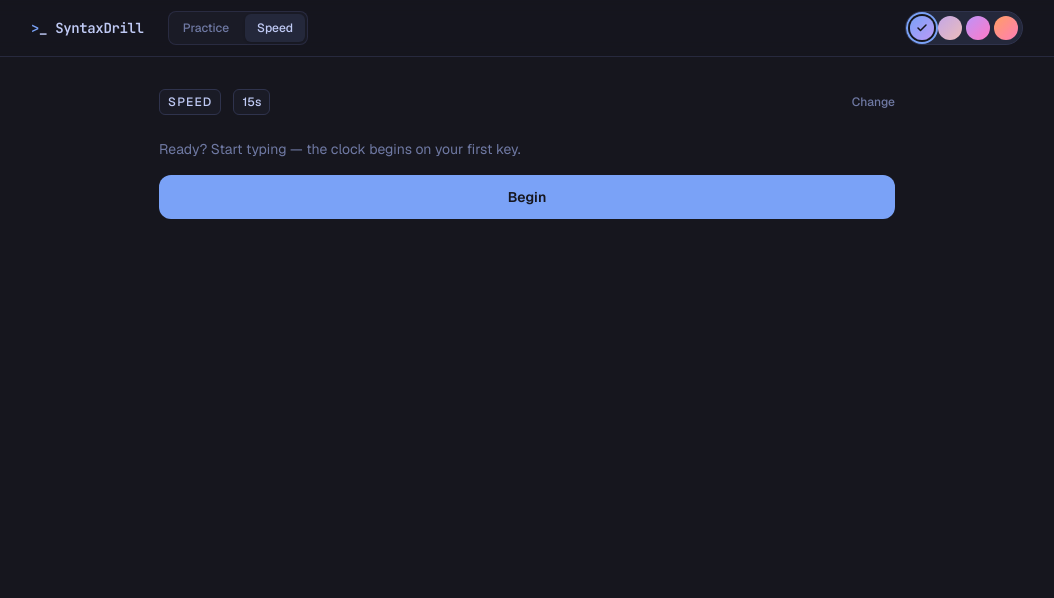
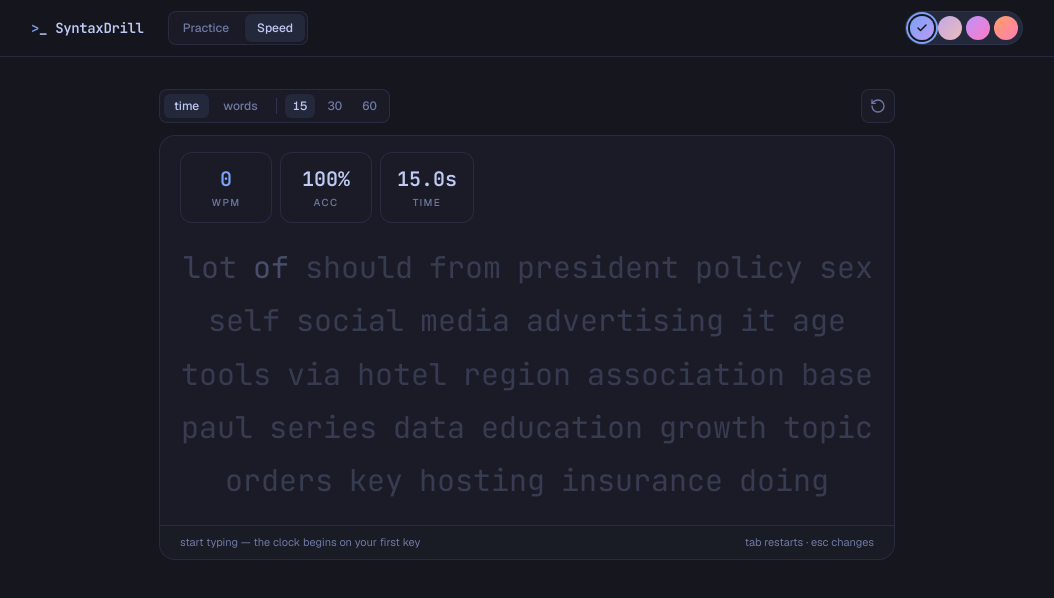
Before and after one commit to GabrielRayat-dev/SyntaxDrill, a Next.js app: page /speed in a window 1280 px wide. Both pictures are taken after a click on the button "Start test". Shown: the top 598 px of the page, without its empty margins (113-1167 px from the left). Built offline with nearby package versions, Linux system fonts and the light colour scheme.

Commit message:
feat: word-stream speed test with syntax coloring

```diff
--- a/src/app/speed/SpeedScreen.tsx
+++ b/src/app/speed/SpeedScreen.tsx
@@ -1,23 +1,22 @@
 "use client";
 
 import { useCallback, useEffect, useRef, useState } from "react";
-import Link from "next/link";
-import type { EditorState } from "@/lib/engine";
-import {
-  createEditor,
-  typeChar,
-  backspace,
-  isFinished,
-  finish,
-  wpm,
-  accuracy,
-} from "@/lib/engine";
+import { RotateCcw } from "lucide-react";
 import type { SpeedTestMode, SpeedTestRecord } from "@/types";
 import { pickWords } from "@/lib/words";
 import { createLocalRecordStore, newId } from "@/lib/storage/local";
 import type { SpeedConfig } from "@/lib/config";
-import { WORD_TARGETS } from "@/lib/config";
-import CodeEditor from "@/components/CodeEditor";
+import { TIME_TARGETS, WORD_TARGETS } from "@/lib/config";
+import type { WordTestState } from "@/lib/speedEngine";
+import {
+  createWordTest,
+  refillWordTest,
+  typeChar,
+  backspace,
+  speedWpm,
+  speedRaw,
+  speedAccuracy,
+} from "@/lib/speedEngine";
 import StatChip from "@/components/StatChip";
 import AppHeader from "@/components/AppHeader";
 
@@ -33,196 +32,206 @@ export default function SpeedScreen({
   initialWords,
 }: SpeedScreenProps) {
   const [config, setConfig] = useState<SpeedConfig | null>(initialConfig);
-  const [words, setWords] = useState<string[]>(initialWords);
   const [phase, setPhase] = useState<"config" | "type" | "result">(
     initialConfig ? "type" : "config",
   );
-  const [editor, setEditor] = useState<EditorState | null>(null);
+  const [test, setTest] = useState<WordTestState | null>(() =>
+    initialConfig ? createWordTest(initialWords) : null,
+  );
   const [elapsed, setElapsed] = useState(0);
-  const editorRef = useRef<EditorState | null>(null);
-  const finishingRef = useRef(false);
+  const testRef = useRef<WordTestState | null>(null);
 
   useEffect(() => {
-    editorRef.current = editor;
-  }, [editor]);
+    testRef.current = test;
+  }, [test]);
 
-  const targetText = words.join(" ");
-
-  function start(cfg: SpeedConfig) {
-    finishingRef.current = false;
-    setConfig(cfg);
-    setWords(pickWords(cfg.mode === "time" ? TIME_BUFFER : cfg.target));
-    setEditor(null);
-    setElapsed(0);
-    setPhase("type");
-  }
-
-  function beginTyping() {
-    if (!targetText) return;
-    setEditor(createEditor(targetText));
-  }
-
-  const finishNow = useCallback(() => {
-    const cur = editorRef.current;
-    if (!cur || finishingRef.current || !config) return;
-    finishingRef.current = true;
-    const done = finish(cur);
-    setEditor(done);
+  const saveRecord = useCallback(
+    (done: WordTestState, cfg: SpeedConfig) => {
       const durationMs =
         (done.finishedAt ?? Date.now()) - (done.startedAt ?? Date.now());
       const record: SpeedTestRecord = {
         id: newId(),
         kind: "speed",
-      mode: config.mode,
-      target: config.target,
+        mode: cfg.mode,
+        target: cfg.target,
         startedAt: new Date().toISOString(),
         durationMs,
-      wpm: wpm(done),
-      accuracy: accuracy(done),
-      errors: done.errorCount,
+        wpm: speedWpm(done),
+        accuracy: speedAccuracy(done),
+        errors: done.errorKeystrokes,
       };
       createLocalRecordStore().add(record);
       setPhase("result");
-  }, [config]);
+    },
+    [],
+  );
+
+  const start = useCallback(
+    (cfg: SpeedConfig) => {
+      const words = pickWords(cfg.mode === "time" ? TIME_BUFFER : cfg.target);
+      setConfig(cfg);
+      setTest(createWordTest(words));
+      setElapsed(0);
+      setPhase("type");
+    },
+    [],
+  );
 
   function handleType(ch: string) {
-    if (phase !== "type" || !editor) return;
-    const next = typeChar(editor, ch);
-    if (isFinished(next)) {
-      setEditor(next);
-      finishNow();
-    } else {
-      setEditor(next);
+    if (!test || test.finishedAt !== null) return;
+    let next = typeChar(test, ch);
+    if (
+      config?.mode === "time" &&
+      next.currentIndex > next.words.length - 120
+    ) {
+      next = refillWordTest(next, pickWords(200));
+    }
+    setTest(next);
+    if (next.finishedAt !== null) {
+      saveRecord(next, config!);
     }
   }
 
   function handleBackspace() {
-    if (phase !== "type") return;
-    setEditor((prev) => (prev ? backspace(prev) : prev));
+    if (!test) return;
+    setTest(backspace(test));
   }
 
   useEffect(() => {
-    if (phase !== "type" || !config || config.mode !== "time") return;
+    if (phase !== "type" || config?.mode !== "time" || !test?.startedAt) return;
     const id = setInterval(() => {
-      const cur = editorRef.current;
-      if (!cur?.startedAt || cur.finishedAt) return;
+      const cur = testRef.current;
+      if (!cur?.startedAt || cur.finishedAt !== null) return;
       const ms = Date.now() - cur.startedAt;
       setElapsed(ms);
-      if (ms >= config.target * 1000) finishNow();
+      if (ms >= config.target * 1000) {
+        const done = { ...cur, finishedAt: Date.now() };
+        setTest(done);
+        saveRecord(done, config);
+      }
     }, 100);
     return () => clearInterval(id);
-  }, [phase, config, finishNow]);
+  }, [phase, config, test?.startedAt, saveRecord]);
 
-  const remainingWords = editor
-    ? targetText
-        .slice(editor.typed.length)
-        .trim()
-        .split(/\s+/)
-        .filter(Boolean).length
-    : words.length;
+  useEffect(() => {
+    if (phase !== "type" || !test) return;
+    const onKey = (e: KeyboardEvent) => {
+      const target = e.target as HTMLElement | null;
+      if (
+        target &&
+        (target.tagName === "BUTTON" ||
+          target.tagName === "INPUT" ||
+          target.tagName === "TEXTAREA" ||
+          target.tagName === "A" ||
+          target.isContentEditable)
+      ) {
+        return;
+      }
+      if (e.ctrlKey || e.metaKey || e.altKey) return;
+      if (e.key === "Tab") {
+        e.preventDefault();
+        if (config) start(config);
+        return;
+      }
+      if (e.key === "Escape") {
+        e.preventDefault();
+        setPhase("config");
+        return;
+      }
+      if (e.key === "Backspace") {
+        e.preventDefault();
+        handleBackspace();
+        return;
+      }
+      if (e.key.length === 1) {
+        e.preventDefault();
+        handleType(e.key);
+      }
+    };
+    window.addEventListener("keydown", onKey);
+    return () => window.removeEventListener("keydown", onKey);
+  });
+
+  const blurTarget = (e: React.MouseEvent) => {
+    (e.currentTarget as HTMLElement | null)?.blur?.();
+    (document.activeElement as HTMLElement | null)?.blur?.();
+  };
 
   return (
     <div className="min-h-screen">
       <AppHeader />
       <main className="mx-auto max-w-3xl px-4 py-8">
-        {phase === "config" && <SpeedConfigPanel onPick={start} />}
+        {phase === "config" && (
+          <SpeedConfigPanel onPick={start} initial={config ?? undefined} />
+        )}
 
-        {phase !== "config" && config && (
+        {phase !== "config" && config && test && (
           <>
-            <div className="mb-6 flex items-center justify-between gap-3">
-              <div className="flex items-center gap-3 text-xs">
-                <span className="rounded-md border border-edge bg-surface px-2 py-1 font-medium uppercase tracking-widest text-ink">
-                  Speed
-                </span>
-                <span className="rounded-md border border-edge bg-surface px-2 py-1 font-medium text-ink">
-                  {config.mode === "time"
-                    ? `${config.target}s`
-                    : `${config.target} words`}
-                </span>
-              </div>
+            <div className="mb-3 flex items-center justify-between gap-3">
+              <ConfigBar
+                config={config}
+                onPick={(cfg) => start(cfg)}
+                onBlur={blurTarget}
+              />
               <button
-                onClick={() => setPhase("config")}
-                className="text-xs font-medium text-muted transition-colors hover:text-ink"
+                onClick={(e) => {
+                  blurTarget(e);
+                  start(config);
+                }}
+                title="Restart (Tab)"
+                aria-label="Restart test"
+                className="rounded-lg border border-edge/70 bg-surface p-2 text-muted transition-colors hover:border-accent hover:text-accent"
               >
-                Change
+                <RotateCcw className="h-4 w-4" aria-hidden />
               </button>
             </div>
 
-            {phase === "type" && !editor && (
-              <div className="sd-rise space-y-4">
-                <p className="text-sm text-muted">
-                  Ready? Start typing — the clock begins on your first key.
-                </p>
-                <button
-                  onClick={beginTyping}
-                  className="w-full rounded-xl bg-accent px-4 py-3 text-sm font-semibold text-page transition-opacity hover:opacity-90"
-                >
-                  Begin
-                </button>
-              </div>
-            )}
-
-            {phase === "type" && editor && (
-              <div className="sd-rise space-y-3">
+            {phase === "type" && (
+              <div className="sd-rise overflow-hidden rounded-2xl border border-edge/70 bg-surface">
+                <div className="flex items-center justify-between gap-3 px-4 pt-4 sm:px-5">
                   <div className="flex gap-2">
-                  <StatChip label="WPM" value={wpm(editor).toFixed(0)} accent />
+                    <StatChip
+                      label="WPM"
+                      value={speedWpm(test).toFixed(0)}
+                      accent
+                    />
                     <StatChip
                       label="Acc"
-                    value={`${Math.round(accuracy(editor) * 100)}%`}
+                      value={`${Math.round(speedAccuracy(test) * 100)}%`}
                     />
-                  {config.mode === "time" && (
+                    {config.mode === "time" ? (
                       <StatChip
                         label="Time"
                         value={`${Math.max(0, config.target - elapsed / 1000).toFixed(1)}s`}
                       />
+                    ) : (
+                      <StatChip
+                        label="Left"
+                        value={String(
+                          Math.max(0, config.target - test.currentIndex),
                         )}
-                  {config.mode === "words" && (
-                    <StatChip label="Left" value={String(remainingWords)} />
+                      />
                     )}
                   </div>
-                <CodeEditor
-                  target={targetText}
-                  state={editor}
-                  onType={handleType}
-                  onBackspace={handleBackspace}
-                />
-                <p className="text-center text-[11px] text-muted">
-                  Backspace fixes mistakes.{" "}
-                  {config.mode === "time"
-                    ? "Time runs regardless of accuracy."
-                    : "Finish all words to stop the clock."}
-                </p>
+                </div>
+
+                <WordStream test={test} onBlur={blurTarget} />
+
+                <div className="flex items-center justify-between gap-3 border-t border-edge/70 bg-surface/60 px-4 py-2 text-[11px] text-muted sm:px-5">
+                  <span>start typing — the clock begins on your first key</span>
+                  <span className="hidden sm:inline">
+                    tab restarts · esc changes
+                  </span>
+                </div>
               </div>
             )}
 
-            {phase === "result" && editor && (
-              <div className="sd-rise space-y-3">
-                <div className="rounded-xl border border-edge/70 bg-surface p-5">
-                  <h2 className="mb-4 text-sm font-semibold text-ink">Done</h2>
-                  <div className="flex gap-2">
-                    <StatChip label="WPM" value={wpm(editor).toFixed(0)} accent />
-                    <StatChip
-                      label="Acc"
-                      value={`${Math.round(accuracy(editor) * 100)}%`}
+            {phase === "result" && (
+              <SpeedResult
+                test={test}
+                onAgain={() => start(config)}
+                onChange={() => setPhase("config")}
               />
-                    <StatChip label="Errors" value={String(editor.errorCount)} />
-                  </div>
-                </div>
-                <div className="flex flex-col gap-2 sm:flex-row">
-                  <button
-                    onClick={() => config && start({ ...config })}
-                    className="flex-1 rounded-xl bg-accent px-4 py-3 text-sm font-semibold text-page transition-opacity hover:opacity-90"
-                  >
-                    Go again
-                  </button>
-                  <Link
-                    href="/app"
-                    className="flex-1 rounded-xl border border-edge bg-surface px-4 py-3 text-center text-sm font-medium text-ink transition-colors hover:bg-raised"
-                  >
-                    Back to tracks
-                  </Link>
-                </div>
-              </div>
             )}
           </>
         )}
@@ -231,11 +240,186 @@ export default function SpeedScreen({
   );
 }
 
-function SpeedConfigPanel({ onPick }: { onPick: (config: SpeedConfig) => void }) {
-  const [mode, setMode] = useState<SpeedTestMode>("time");
-  const [target, setTarget] = useState<number>(15);
+function ConfigBar({
+  config,
+  onPick,
+  onBlur,
+}: {
+  config: SpeedConfig;
+  onPick: (config: SpeedConfig) => void;
+  onBlur: (e: React.MouseEvent) => void;
+}) {
+  const targets = config.mode === "time" ? TIME_TARGETS : WORD_TARGETS;
+  return (
+    <div className="flex items-center gap-1 rounded-lg border border-edge/70 bg-surface p-1 text-xs font-medium">
+      {(["time", "words"] as const).map((mode) => (
+        <button
+          key={mode}
+          onClick={(e) => {
+            onBlur(e);
+            onPick({ mode, target: mode === "time" ? 15 : 10 });
+          }}
+          className={`rounded-md px-2.5 py-1 transition-colors ${
+            config.mode === mode ? "bg-raised text-ink" : "text-muted hover:text-ink"
+          }`}
+        >
+          {mode}
+        </button>
+      ))}
+      <span className="mx-1 h-4 w-px bg-edge" aria-hidden />
+      {targets.map((target) => (
+        <button
+          key={target}
+          onClick={(e) => {
+            onBlur(e);
+            onPick({ mode: config.mode, target });
+          }}
+          className={`rounded-md px-2 py-1 tabular-nums transition-colors ${
+            config.target === target
+              ? "bg-raised text-ink"
+              : "text-muted hover:text-ink"
+          }`}
+        >
+          {target}
+        </button>
+      ))}
+    </div>
+  );
+}
 
-  const targets = mode === "time" ? [15, 30, 60] : [...WORD_TARGETS];
+function WordStream({
+  test,
+  onBlur,
+}: {
+  test: WordTestState;
+  onBlur: (e: React.MouseEvent) => void;
+}) {
+  const { words, currentIndex, currentTyped } = test;
+  const windowStart = Math.max(0, currentIndex - 3);
+  const windowEnd = Math.min(words.length, windowStart + 30);
+  const visible = words.slice(windowStart, windowEnd);
+
+  return (
+    <div
+      className="flex min-h-[11rem] items-center justify-center px-4 py-6 sm:min-h-[13rem]"
+      onMouseDown={onBlur}
+    >
+      <div className="flex w-full flex-wrap items-center justify-center gap-x-4 gap-y-3 font-mono text-2xl leading-snug sm:text-3xl">
+        {visible.map((word, offset) => {
+          const index = windowStart + offset;
+          if (index < currentIndex) {
+            const back = currentIndex - index;
+            const opacity = Math.max(0.25, 1 - back * 0.18);
+            const wrong = test.typedWords[index] !== word;
+            return (
+              <span
+                key={index}
+                className={wrong ? "text-bad" : "text-accent"}
+                style={{ opacity }}
+              >
+                {word}
+              </span>
+            );
+          }
+          if (index === currentIndex) {
+            return (
+              <span key={index} className="whitespace-nowrap">
+                <ActiveWord word={word} typed={currentTyped} />
+              </span>
+            );
+          }
+          const upcoming = index - currentIndex;
+          return (
+            <span
+              key={index}
+              className="text-muted"
+              style={{ opacity: upcoming <= 1 ? 0.55 : 0.35 }}
+            >
+              {word}
+            </span>
+          );
+        })}
+      </div>
+    </div>
+  );
+}
+
+function ActiveWord({ word, typed }: { word: string; typed: string }) {
+  const chars: React.ReactNode[] = [];
+  for (let i = 0; i < typed.length; i++) {
+    const target = word[i];
+    const correct = target !== undefined && typed[i] === target;
+    chars.push(
+      <span key={i} className={correct ? "text-accent" : "text-bad"}>
+        {typed[i]}
+      </span>,
+    );
+  }
+  chars.push(<span key="caret" className="caret-bar" aria-hidden />);
+  for (let i = typed.length; i < word.length; i++) {
+    chars.push(
+      <span key={i} className="text-muted/40">
+        {word[i]}
+      </span>,
+    );
+  }
+  return <>{chars}</>;
+}
+
+function SpeedResult({
+  test,
+  onAgain,
+  onChange,
+}: {
+  test: WordTestState;
+  onAgain: () => void;
+  onChange: () => void;
+}) {
+  const durationS =
+    ((test.finishedAt ?? test.startedAt ?? 0) - (test.startedAt ?? 0)) / 1000;
+  return (
+    <div className="sd-rise rounded-2xl border border-edge/70 bg-surface p-8 text-center sm:p-10">
+      <div className="font-display text-6xl font-semibold tabular-nums text-accent sm:text-7xl">
+        {speedWpm(test).toFixed(0)}
+      </div>
+      <p className="mt-1 text-[11px] font-medium uppercase tracking-[0.18em] text-muted">
+        words per minute
+      </p>
+      <div className="mx-auto mt-8 grid max-w-md grid-cols-2 gap-2 sm:grid-cols-4">
+        <StatChip label="Acc" value={`${Math.round(speedAccuracy(test) * 100)}%`} />
+        <StatChip label="Raw" value={speedRaw(test).toFixed(0)} />
+        <StatChip label="Errors" value={String(test.errorKeystrokes)} />
+        <StatChip label="Time" value={`${durationS.toFixed(1)}s`} />
+      </div>
+      <div className="mt-8 flex flex-col gap-2 sm:flex-row">
+        <button
+          onClick={onAgain}
+          className="flex-1 rounded-xl bg-accent px-4 py-3 text-sm font-semibold text-page transition-opacity hover:opacity-90"
+        >
+          Go again
+        </button>
+        <button
+          onClick={onChange}
+          className="flex-1 rounded-xl border border-edge bg-surface px-4 py-3 text-sm font-medium text-ink transition-colors hover:bg-raised"
+        >
+          Change test
+        </button>
+      </div>
+    </div>
+  );
+}
+
+function SpeedConfigPanel({
+  onPick,
+  initial,
+}: {
+  onPick: (config: SpeedConfig) => void;
+  initial?: SpeedConfig;
+}) {
+  const [mode, setMode] = useState<SpeedTestMode>(initial?.mode ?? "time");
+  const [target, setTarget] = useState<number>(initial?.target ?? 15);
+
+  const targets = mode === "time" ? TIME_TARGETS : WORD_TARGETS;
 
   function pickMode(next: SpeedTestMode) {
     setMode(next);
@@ -245,9 +429,11 @@ function SpeedConfigPanel({ onPick }: { onPick: (config: SpeedConfig) => void })
   return (
     <div className="sd-rise space-y-6">
       <div>
-        <h1 className="font-display text-xl font-semibold text-ink">Speed test</h1>
+        <h1 className="font-display text-xl font-semibold text-ink">
+          Speed test
+        </h1>
         <p className="mt-1 text-sm text-muted">
-          Plain words, no code — measure raw typing speed and accuracy.
+          Plain words, no code â€” measure raw typing speed and accuracy.
         </p>
       </div>
 
--- /dev/null
+++ b/src/lib/speedEngine.ts
@@ -0,0 +1,124 @@
+export interface WordTestState {
+  words: string[];
+  typedWords: string[];
+  currentIndex: number;
+  currentTyped: string;
+  startedAt: number | null;
+  finishedAt: number | null;
+  correctKeystrokes: number;
+  errorKeystrokes: number;
+}
+
+export function createWordTest(words: string[]): WordTestState {
+  return {
+    words,
+    typedWords: [],
+    currentIndex: 0,
+    currentTyped: "",
+    startedAt: null,
+    finishedAt: null,
+    correctKeystrokes: 0,
+    errorKeystrokes: 0,
+  };
+}
+
+export function refillWordTest(
+  state: WordTestState,
+  extra: string[],
+): WordTestState {
+  return { ...state, words: [...state.words, ...extra] };
+}
+
+export function typeChar(state: WordTestState, ch: string): WordTestState {
+  if (state.finishedAt !== null) return state;
+  const startedAt = state.startedAt ?? Date.now();
+  if (ch === " ") return completeWord({ ...state, startedAt });
+
+  const target = state.words[state.currentIndex] ?? "";
+  const j = state.currentTyped.length;
+  let correct = state.correctKeystrokes;
+  let error = state.errorKeystrokes;
+  if (j < target.length) {
+    if (ch === target[j]) correct += 1;
+    else error += 1;
+  } else {
+    error += 1;
+  }
+  const next: WordTestState = {
+    ...state,
+    startedAt,
+    correctKeystrokes: correct,
+    errorKeystrokes: error,
+    currentTyped: state.currentTyped + ch,
+  };
+
+  const isLast = state.currentIndex === state.words.length - 1;
+  if (isLast && next.currentTyped === target) {
+    return { ...next, finishedAt: Date.now() };
+  }
+  return next;
+}
+
+function completeWord(state: WordTestState): WordTestState {
+  const target = state.words[state.currentIndex] ?? "";
+  const typed = state.currentTyped;
+  let error = state.errorKeystrokes;
+  if (typed !== target) {
+    error += Math.max(0, target.length - typed.length);
+  }
+  const typedWords = [...state.typedWords, typed];
+  const currentIndex = state.currentIndex + 1;
+  const base: WordTestState = {
+    ...state,
+    errorKeystrokes: error,
+    typedWords,
+    currentIndex,
+    currentTyped: "",
+  };
+  if (currentIndex >= state.words.length) {
+    return { ...base, finishedAt: Date.now() };
+  }
+  return base;
+}
+
+export function backspace(state: WordTestState): WordTestState {
+  if (state.finishedAt !== null) return state;
+  if (state.currentTyped.length > 0) {
+    return { ...state, currentTyped: state.currentTyped.slice(0, -1) };
+  }
+  if (state.currentIndex > 0) {
+    const previousIndex = state.currentIndex - 1;
+    const previousTyped = state.typedWords[previousIndex];
+    return {
+      ...state,
+      typedWords: state.typedWords.slice(0, -1),
+      currentIndex: previousIndex,
+      currentTyped: previousTyped,
+    };
+  }
+  return state;
+}
+
+export function elapsedMs(state: WordTestState): number {
+  if (!state.startedAt) return 0;
+  const end = state.finishedAt ?? Date.now();
+  return Math.max(0, end - state.startedAt);
+}
+
+export function speedWpm(state: WordTestState): number {
+  const minutes = elapsedMs(state) / 60000;
+  if (minutes <= 0) return 0;
+  return state.correctKeystrokes / 5 / minutes;
+}
+
+export function speedRaw(state: WordTestState): number {
+  const minutes = elapsedMs(state) / 60000;
+  if (minutes <= 0) return 0;
+  return (state.correctKeystrokes + state.errorKeystrokes) / 5 / minutes;
+}
+
+export function speedAccuracy(state: WordTestState): number {
+  const total = state.correctKeystrokes + state.errorKeystrokes;
+  if (total === 0) return 1;
+  return state.correctKeystrokes / total;
+}
```
Lines whose indentation alone changed are shown as unchanged.
